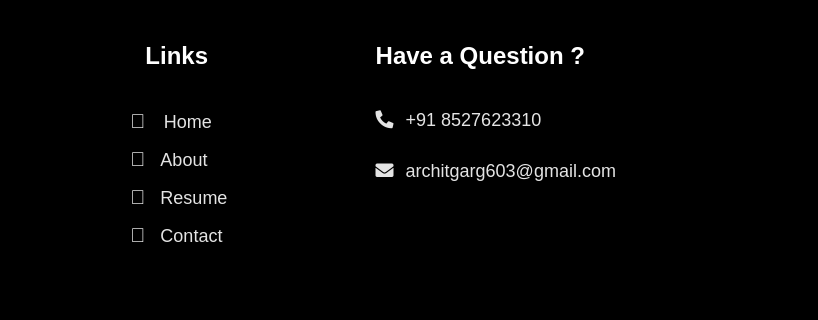
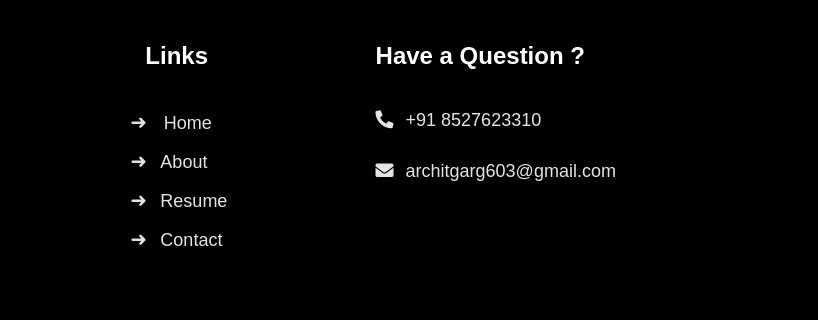
Before and after one commit to architgarg603/port, a website: page docs/index.html in a window 1280 px wide. Shown: the part 5878-6198 px from the top of the page, 462-1280 px from the left. Drawn offline with Linux system fonts and the light colour scheme; a web font is replaced by a local one.

Commit message:
added symbol

```diff
--- a/docs/css/style.css
+++ b/docs/css/style.css
@@ -633,7 +633,7 @@ margin-bottom: 30px;
 }
 
 .fl2 li:before {
-    content:  "\f178";
+    content:  "➜";
     color:#E4E4E4;
     display: inline-block;
     width: 1em;
```
